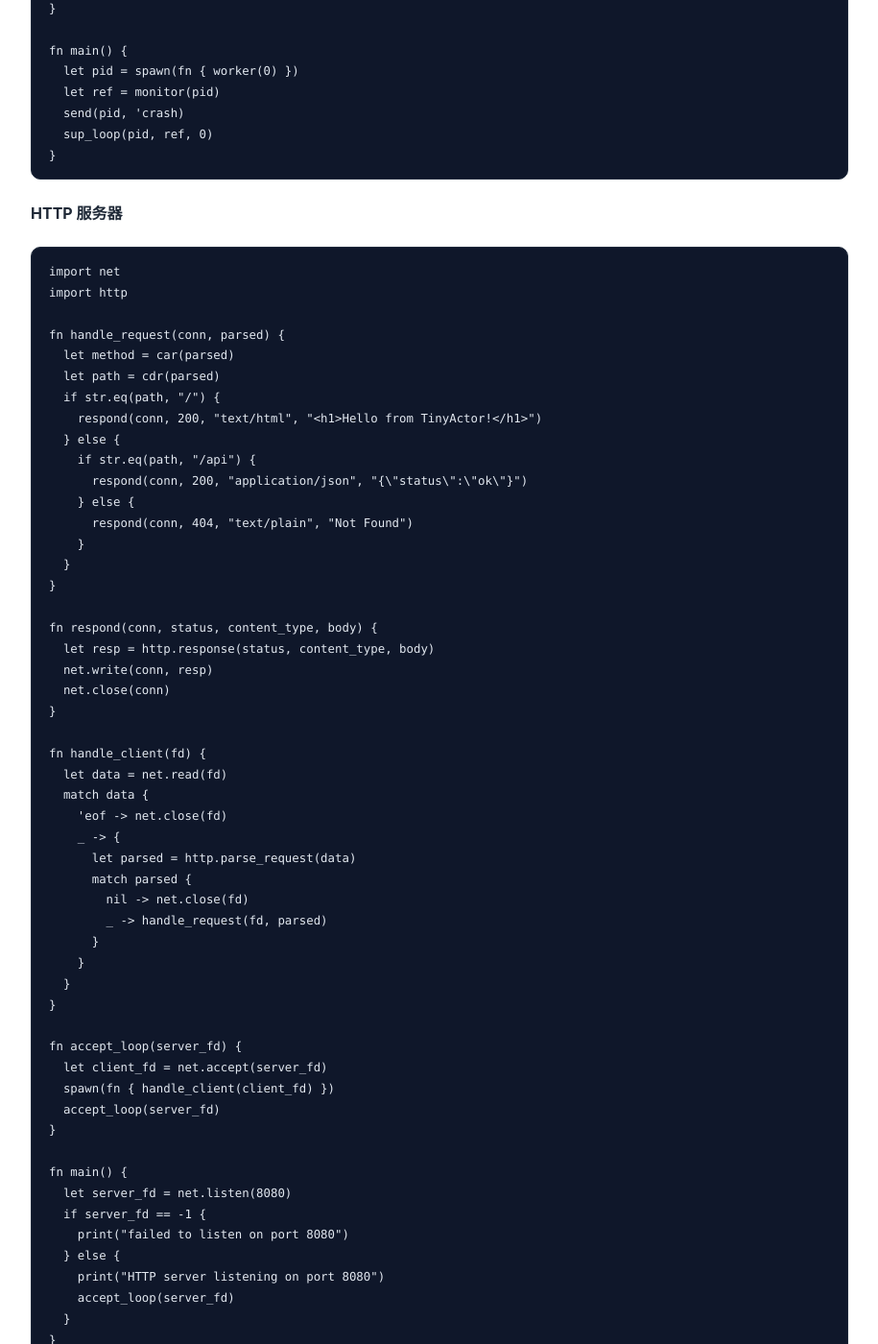
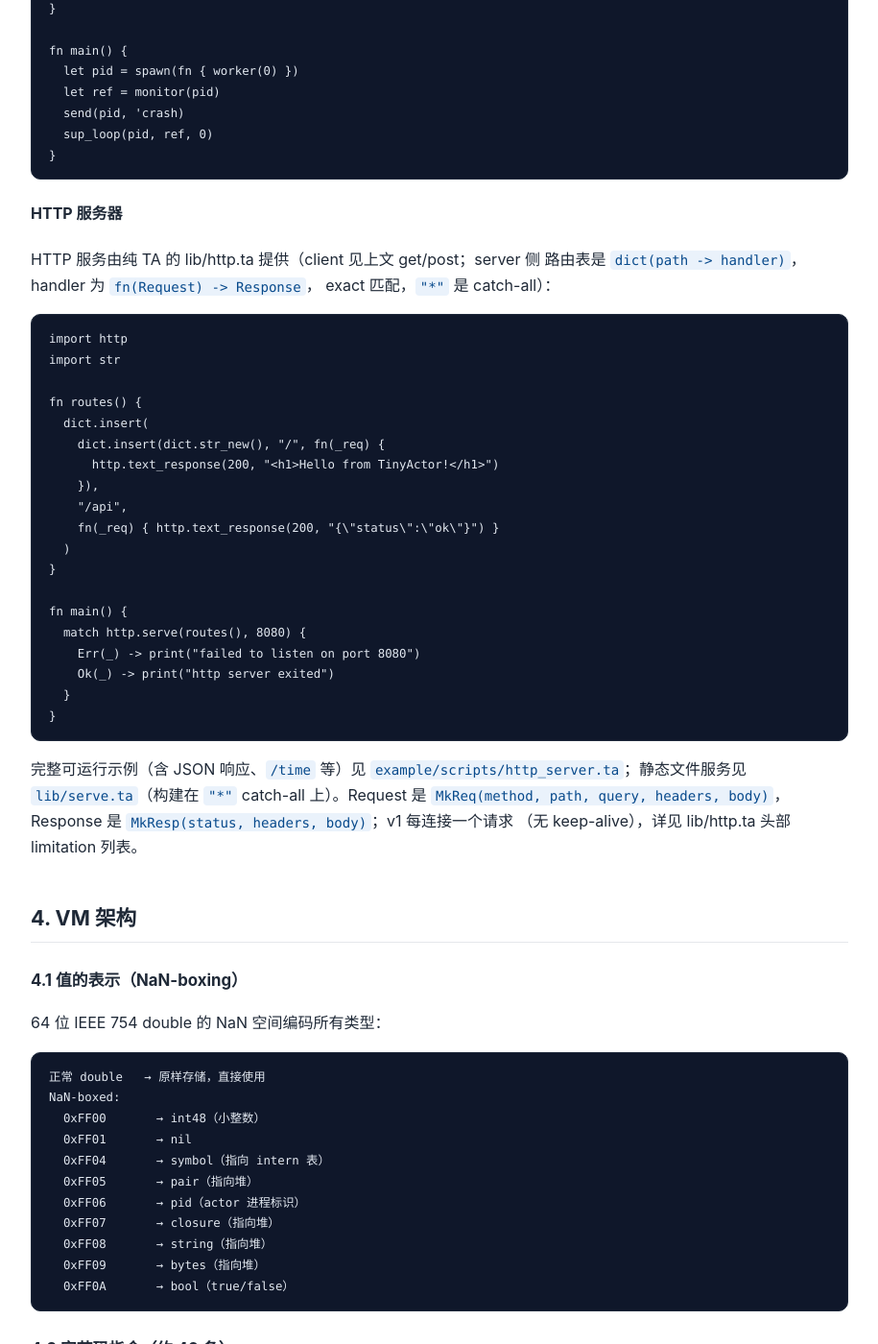
Before and after one commit to tiancaiamao/tinyactor, a Jekyll site: the page built from docs/design.md, in a window 1280 px wide and 1400 px high, scrolled down 3584 px. Shown: the whole window at 96% size, without its empty margins (182-1097 px from the left). Built offline with Jekyll 4.4.1, drawn with Linux system fonts in a browser that asks for light colours; our own code applies the rules of GitHub Pages for plain Markdown files.

Commit message:
tls/http: phase-6 review fixes — tls errno hygiene (SYSCALL-only trust, explicit last_errno on all -1 paths), design.md example migrated to new API, diagnosable Linux OpenSSL detection, re-entry NULL guard, honest listen_routes docs, example startup/port, disjoint test port range, recipe guidance, slowloris limitation note

````diff
--- a/docs/design.md
+++ b/docs/design.md
@@ -149,60 +149,37 @@ fn main() {
 
 #### HTTP 服务器
 
+HTTP 服务由纯 TA 的 lib/http.ta 提供（client 见上文 get/post；server 侧
+路由表是 `dict(path -> handler)`，handler 为 `fn(Request) -> Response`，
+exact 匹配，`"*"` 是 catch-all）：
+
 ```ta
-import net
 import http
+import str
 
-fn handle_request(conn, parsed) {
-  let method = car(parsed)
-  let path = cdr(parsed)
-  if str.eq(path, "/") {
-    respond(conn, 200, "text/html", "<h1>Hello from TinyActor!</h1>")
-  } else {
-    if str.eq(path, "/api") {
-      respond(conn, 200, "application/json", "{\"status\":\"ok\"}")
-    } else {
-      respond(conn, 404, "text/plain", "Not Found")
-    }
-  }
-}
-
-fn respond(conn, status, content_type, body) {
-  let resp = http.response(status, content_type, body)
-  net.write(conn, resp)
-  net.close(conn)
-}
-
-fn handle_client(fd) {
-  let data = net.read(fd)
-  match data {
-    'eof -> net.close(fd)
-    _ -> {
-      let parsed = http.parse_request(data)
-      match parsed {
-        nil -> net.close(fd)
-        _ -> handle_request(fd, parsed)
-      }
-    }
-  }
-}
-
-fn accept_loop(server_fd) {
-  let client_fd = net.accept(server_fd)
-  spawn(fn { handle_client(client_fd) })
-  accept_loop(server_fd)
+fn routes() {
+  dict.insert(
+    dict.insert(dict.str_new(), "/", fn(_req) {
+      http.text_response(200, "<h1>Hello from TinyActor!</h1>")
+    }),
+    "/api",
+    fn(_req) { http.text_response(200, "{\"status\":\"ok\"}") }
+  )
 }
 
 fn main() {
-  let server_fd = net.listen(8080)
-  if server_fd == -1 {
-    print("failed to listen on port 8080")
-  } else {
-    print("HTTP server listening on port 8080")
-    accept_loop(server_fd)
+  match http.serve(routes(), 8080) {
+    Err(_) -> print("failed to listen on port 8080")
+    Ok(_) -> print("http server exited")
   }
 }
 ```
+
+完整可运行示例（含 JSON 响应、`/time` 等）见
+`example/scripts/http_server.ta`；静态文件服务见 `lib/serve.ta`（构建在
+`"*"` catch-all 上）。Request 是 `MkReq(method, path, query, headers,
+body)`，Response 是 `MkResp(status, headers, body)`；v1 每连接一个请求
+（无 keep-alive），详见 lib/http.ta 头部 limitation 列表。
 
 ## 4. VM 架构
 
````
Also changed, not shown: ROADMAP.md (+1 -1 lines), 6 other files.
